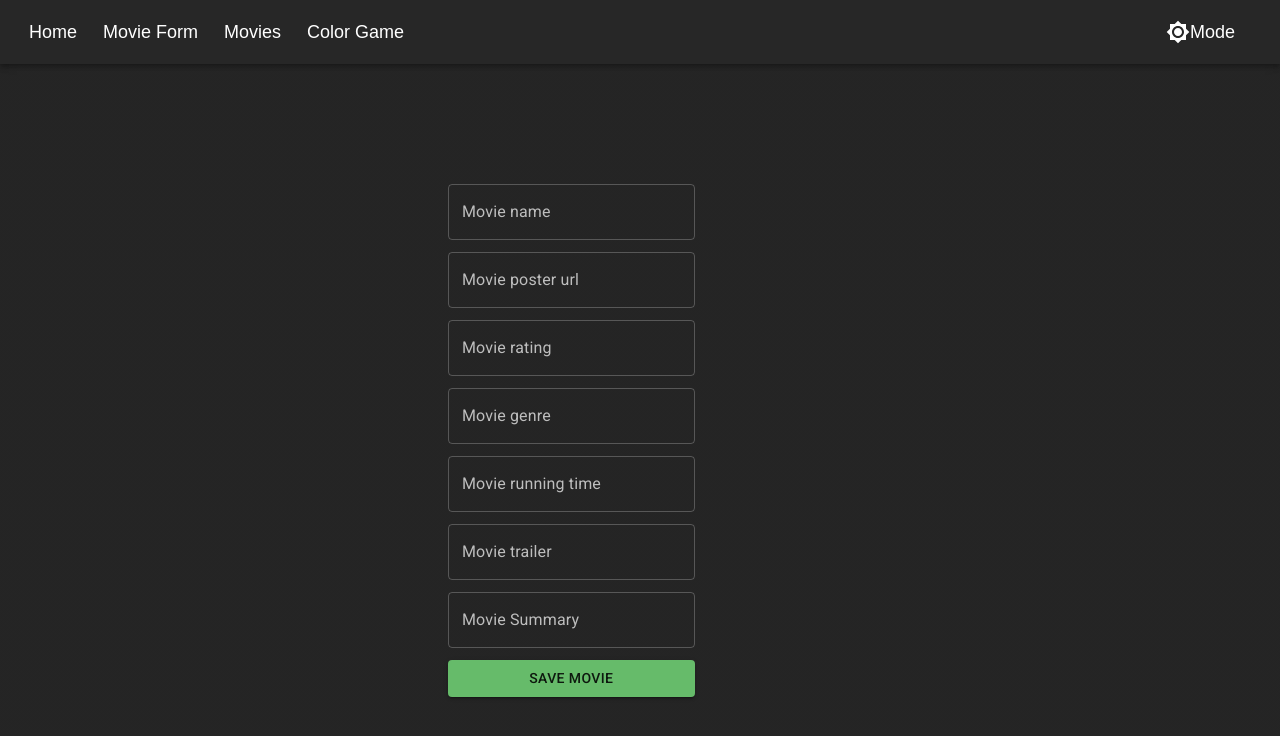
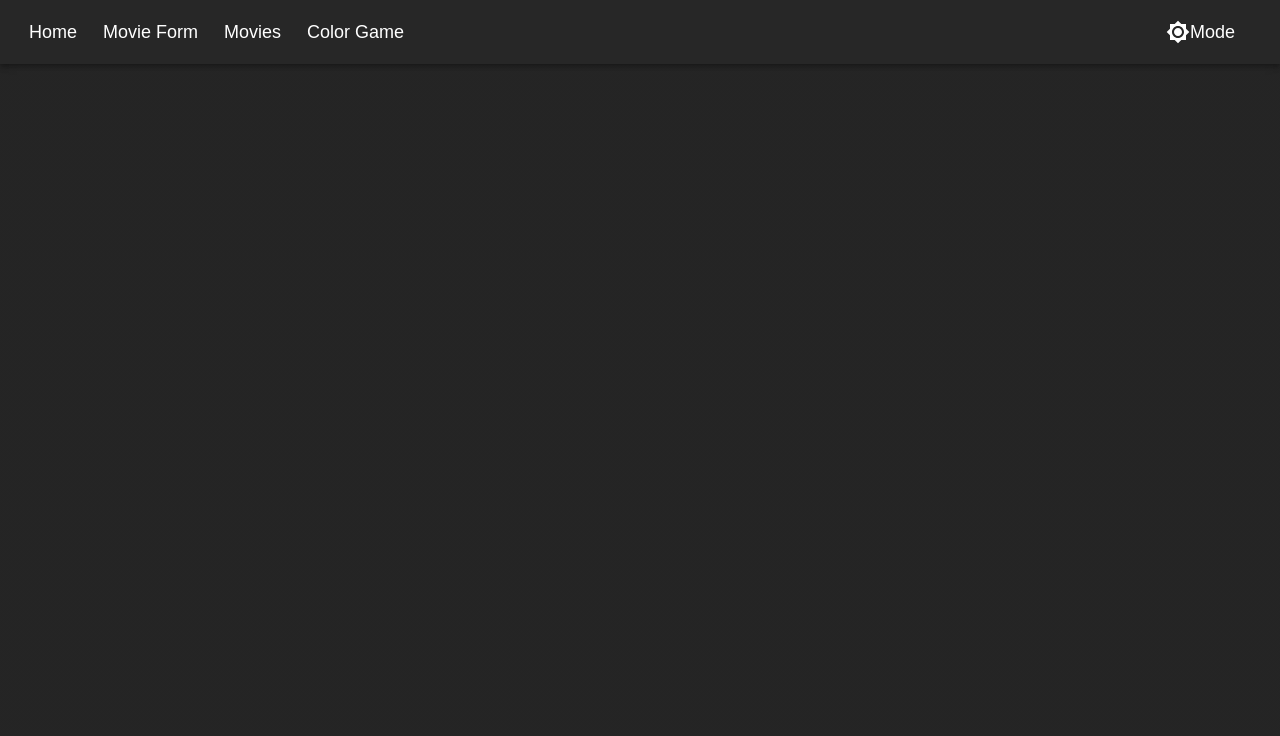
Before and after one commit to Karthikeyangeo/movie-react, a React (Create React App) app: page /movies/edit/1 in a window 1280 px wide. Shown: the top 736 px of the page. Built offline with nearby package versions, Linux system fonts and the light colour scheme; no server answers.

Commit message:
CRUD completed

```diff
--- a/package.json
+++ b/package.json
@@ -10,6 +10,7 @@
     "@testing-library/jest-dom": "^5.14.1",
     "@testing-library/react": "^11.2.7",
     "@testing-library/user-event": "^12.8.3",
+    "formik": "^2.2.9",
     "react": "^17.0.2",
     "react-dom": "^17.0.2",
     "react-router-dom": "^5.3.0",
--- a/src/EditMovie.js
+++ b/src/EditMovie.js
@@ -10,7 +10,7 @@ export function EditMovie() {
   // getting id from clicked element
   const {id}= useParams();
   // using ID the object is selected
-  const [selectedMovie,setSelectedMovie] = useState({});
+  const [selectedMovie,setSelectedMovie] = useState(null);
   useEffect (()=> {
     fetch(`https://61988db0164fa60017c230f1.mockapi.io/movies/${id}`,{
       method:"GET",
@@ -21,6 +21,11 @@ export function EditMovie() {
 
 
   console.log('selectedmovie',selectedMovie);
+
+  return selectedMovie ?<UpdatedMovie selectedMovie={selectedMovie} />: "";
+}
+
+function UpdatedMovie({selectedMovie}){
   const [name, setName] = useState(selectedMovie.name);
   const [pic, setPic] = useState(selectedMovie.pic);
   const [summary, setSummary] = useState(selectedMovie.summary);
@@ -45,21 +50,14 @@ export function EditMovie() {
   };
   // function to add the movie object to array
   const editMovie = () => {
-    const updatedMovie = { name, pic, summary, rating, genre, runningTime ,trailer};
+    const updMovie = { name, pic, summary, rating, genre, runningTime ,trailer};
 
-    // fetch(`https://61988db0164fa60017c230f1.mockapi.io/movies`,{
-    //   method : "PUT",
-    //   body : JSON.stringify(updatedMovie),
-    //   headers :{'content-type':'application/json'}
-    // })  //returns a promise object
-    //   .then(()=>history.push("/MovieList"))
-
-    // copy of movies and then add the new movie to it
-    // const copyMovies = [...movie_data];
-    // copyMovies[id] = updatedMovie;
-    // setMovie_data(copyMovies);
-    // resetMovieForm();
-    // history.push("/MovieList");
+    fetch(`https://61988db0164fa60017c230f1.mockapi.io/movies/${selectedMovie.id}`,{
+      method : "PUT",
+      body : JSON.stringify(updMovie),
+      headers :{'content-type':'application/json'}
+    })  //returns a promise object
+      .then(()=>history.push("/MovieList"))
 
   };
 
@@ -119,5 +117,5 @@ export function EditMovie() {
     {/* Using button from Material  */}
     <Button variant="contained" color="success" onClick={editMovie} style={new_style} className="formButton">Save Movie</Button>
 
-  </div>;
+  </div>
 }
```
Also changed, not shown: 1 other file (tests, documents, lock files or other folders).
